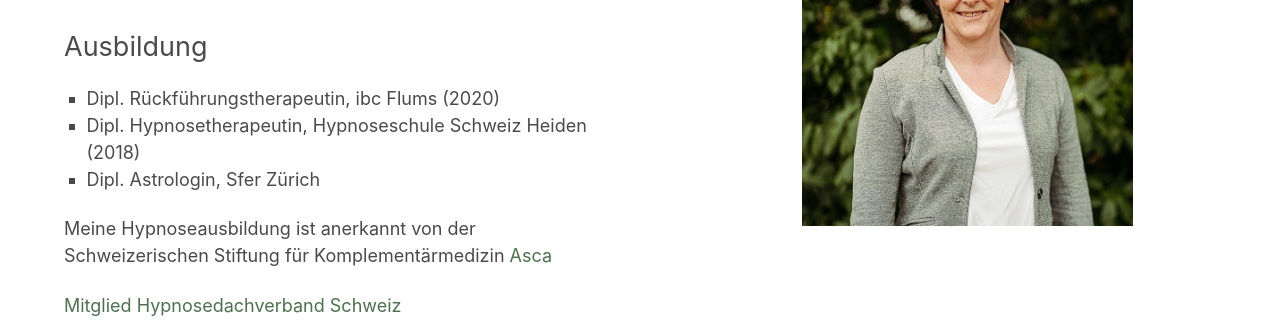
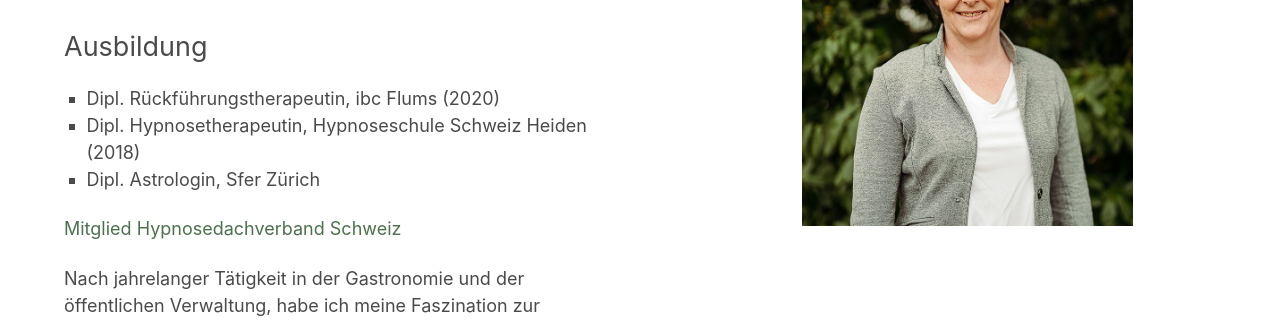
Before and after one commit to lcdave/praxis-menssana, a Gatsby site: page /ueber-mich in a window 1280 px wide. Shown: the part 461-785 px from the top of the page. Built offline with nearby package versions, Linux system fonts and the light colour scheme; Gatsby itself is replaced by a stand-in of ours; a web font is replaced by a local one.

Commit message:
modifies content

```diff
--- a/content/uebermich.md
+++ b/content/uebermich.md
@@ -18,8 +18,6 @@ profile_img: /assets/profile.jpg
 - Dipl. Hypnosetherapeutin, Hypnoseschule Schweiz Heiden (2018)
 - Dipl. Astrologin, Sfer Zürich
 
-Meine Hypnoseausbildung ist anerkannt von der Schweizerischen Stiftung für Komplementärmedizin [Asca](http://www.asca.ch/)
-
 [Mitglied Hypnosedachverband Schweiz](https://www.hypnose-dachverband.ch/)
 
 Nach jahrelanger Tätigkeit in der Gastronomie und der öffentlichen Verwaltung, habe ich meine Faszination zur Hypnose zu meinem Beruf gemacht. Nach Abschluss meiner Ausbildung zur Hypnosetherapeutin an der Hypnoseschule Schweiz in Heiden habe ich im Jahr 2019 meine eigene Praxis in Muttenz eröffnet
```
